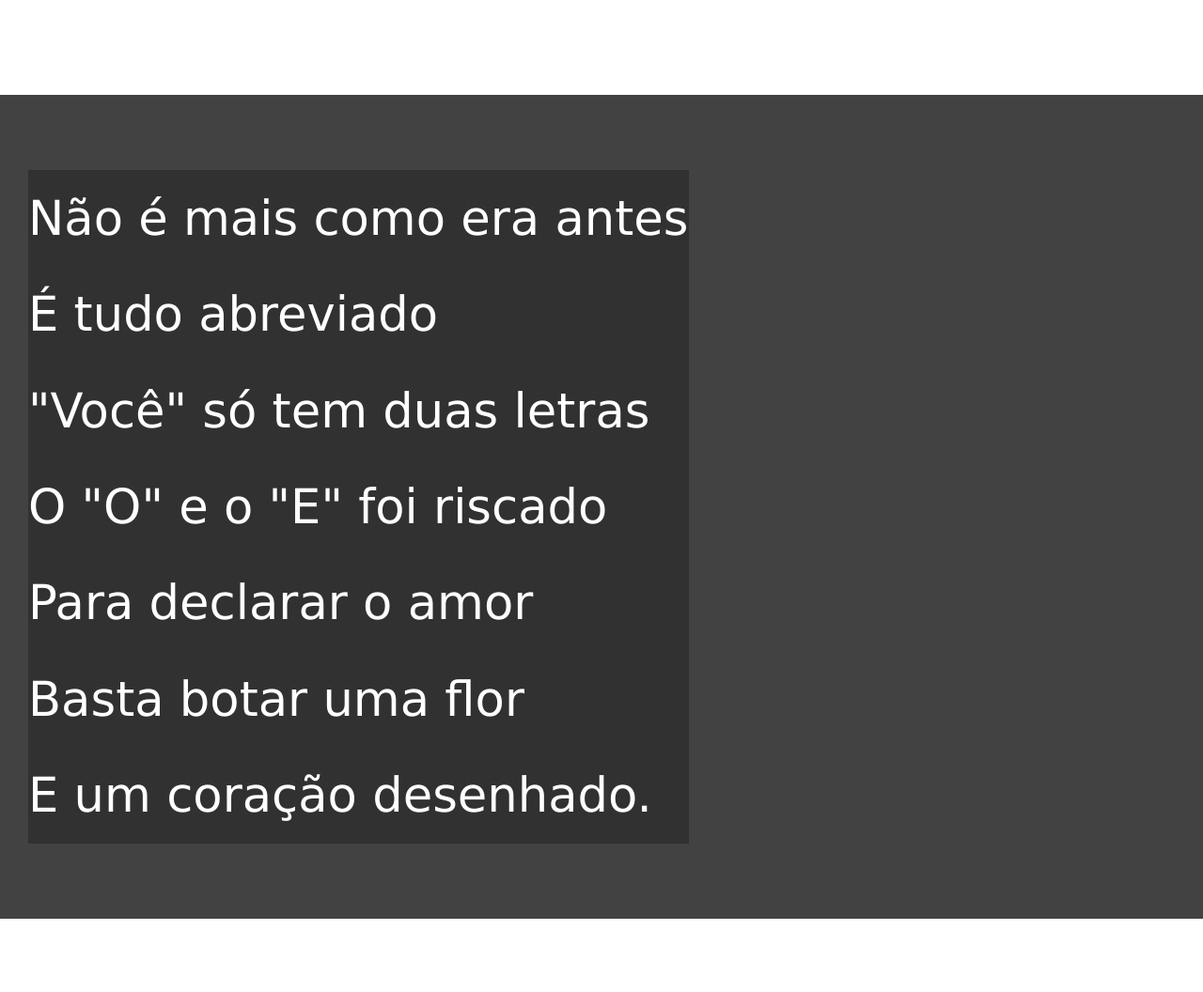
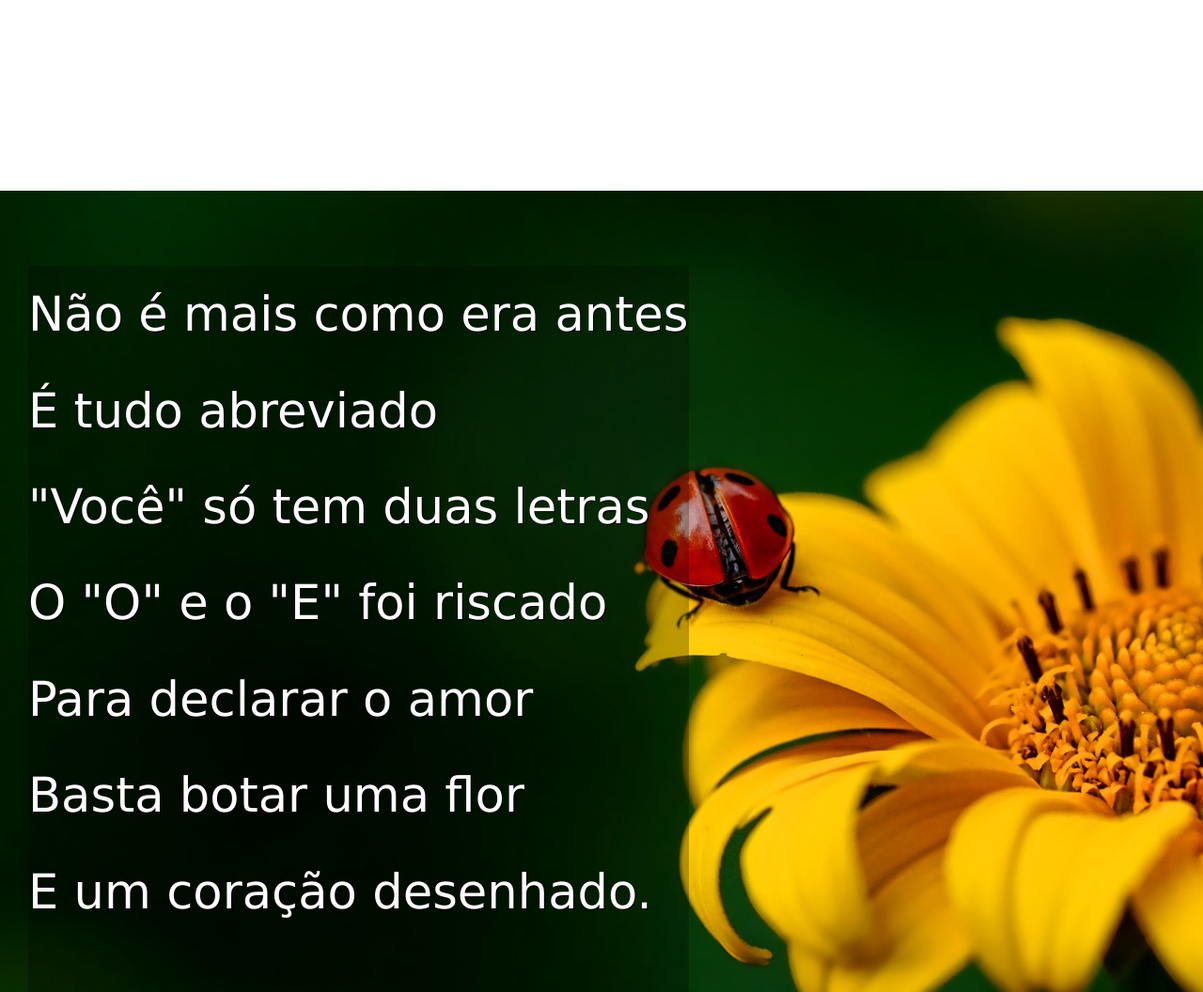
Before and after one commit to Johann-Oliveira-Santos/html-css, a plain HTML site: page desafios/d012/index.html in a window 1280 px wide. Shown: the part 1044-2100 px from the top of the page at 94% size. Drawn offline with Linux system fonts and the light colour scheme.

Commit message:
desafio finalizado

```diff
--- a/desafios/d012/index.html
+++ b/desafios/d012/index.html
@@ -25,7 +25,7 @@
         </p>
     </section>
 
-    <section class="imagem">
+    <section class="imagem" id="img01">
         <p>
             Não é mais como era antes <br>
             É tudo abreviado <br>
@@ -59,7 +59,7 @@
         </p>
     </section>
 
-    <section class="imagem">
+    <section class="imagem" id="img02">
         <p>
             Tenho saudade das cartas <br>
             Escritas com a própria mão <br>
--- a/desafios/d012/style.css
+++ b/desafios/d012/style.css
@@ -1,11 +1,13 @@
 @charset "UTF-8";
+
 @import url('https://fonts.googleapis.com/css2?family=Passion+One&display=swap');
+
 @import url('https://fonts.googleapis.com/css2?family=Sriracha&display=swap');
 
 :root {
     --fonte1: Verdana, Geneva, Tahoma, sans-serif;
-    --fonte2: font-family: 'Passion One', cursive;
-    --fonte3: font-family: 'Sriracha', cursive;
+    --fonte2: font-family: 'Passion One';
+    --fonte3: font-family: 'Sriracha';
 }
 
 * {
@@ -55,6 +57,37 @@ section {
     font-size: 4vw;
 }
 
+section > p {
+    padding-bottom: 2em;
+    font-family: var(--fonte3);
+}
+
+section.imagem {
+    color: white;
+    background-color: rgb(51, 51, 51);,
+
+}
+
+section.imagem > p {
+    display: inline-block;
+    background-color: rgba(0, 0, 0, 0.26);
+    text-shadow: 1px 1px 0px black;
+}
+
+section#img01 {
+    background-image: url(imagens/background001.jpg);
+    background-position: right center;
+    background-size: cover;
+    background-attachment: fixed;
+}
+
+section#img02 {
+    background-image: url(imagens/background002.jpg);
+    background-position: right center;
+    background-size: cover;
+    background-attachment: fixed;
+}
+
 .normal {
     background-color: white;
     color: black;
@@ -65,11 +98,6 @@ section {
     color: white;
 }
 
-section.imagem > p {
-    display: inline-block;
-    background-color: rgba(0, 0, 0, 0.26);
-}
-
 footer {
     padding: 10px;
 }
```
